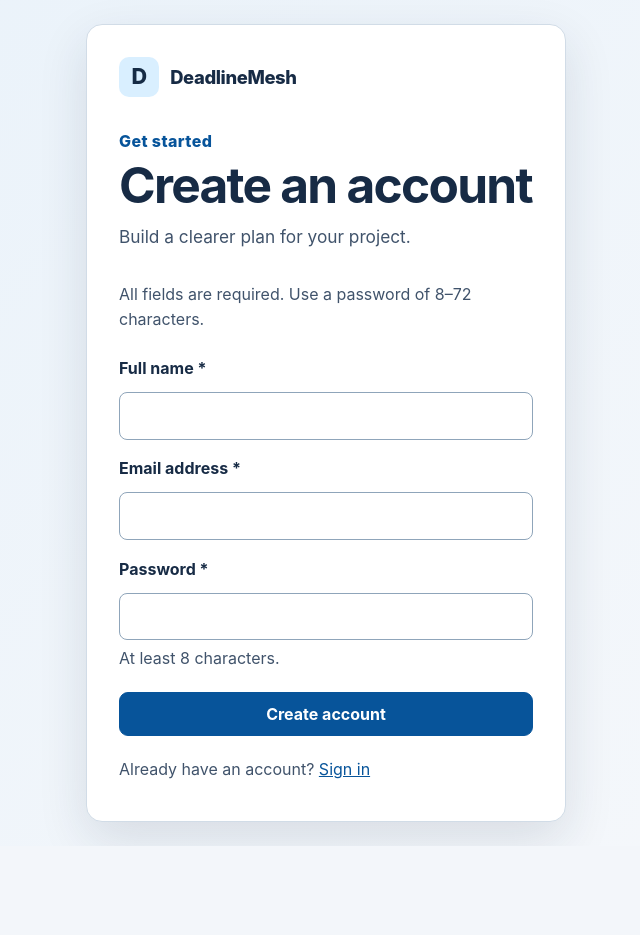
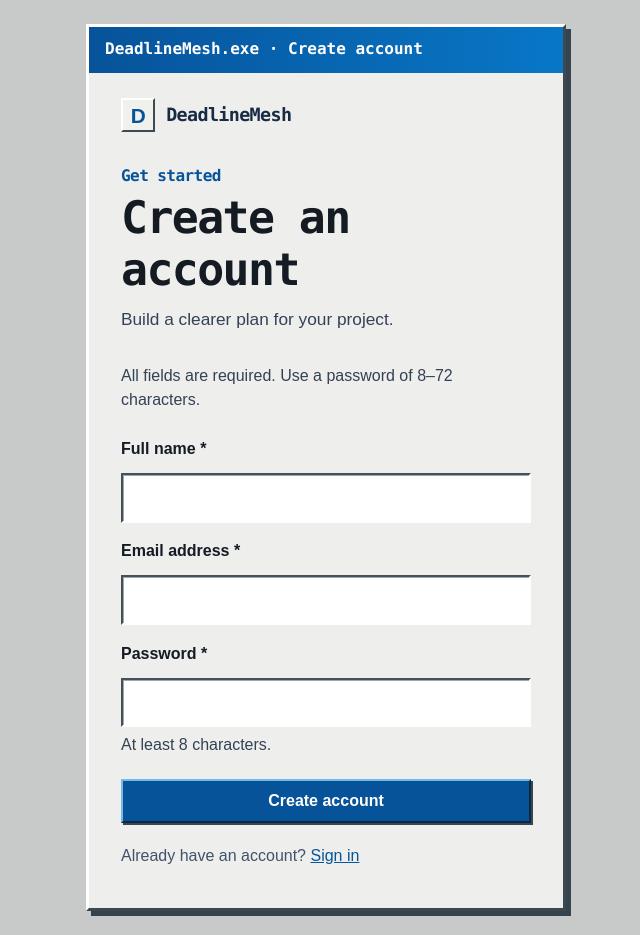
Before and after one commit to Abhiyansh-Kapoor/DeadlineMesh-Final, a React (Vite) app in the folder client/: page /signup in a window 1280 px wide. Shown: the whole page, without its empty margins (314-954 px from the left). Before the commit the page ends 846 px from the top, so only its background shows below. Built offline with nearby package versions, Linux system fonts and the light colour scheme.

Commit message:
Finish classic Windows UI and handoff notes

```diff
--- a/client/src/pages/Dashboard.tsx
+++ b/client/src/pages/Dashboard.tsx
@@ -96,7 +96,7 @@ export default function Dashboard() {
     <div className="app-frame">
       <a className="skip-link" href="#main">Skip to main content</a>
       <header className="site-header">
-        <Link className="brand" to="/dashboard" aria-label="DeadlineMesh home"><span className="brand-mark" aria-hidden="true">D</span><span>DeadlineMesh</span></Link>
+        <Link className="brand" to="/dashboard" aria-label="DeadlineMesh home"><span className="brand-mark" aria-hidden="true">▣</span><span>DeadlineMesh.exe</span></Link>
         <nav aria-label="Account"><span className="header-user">{user?.name}</span><button type="button" className="button button-quiet" onClick={logout}>Sign out</button></nav>
       </header>
       <main id="main" className="container">
--- a/client/src/pages/Login.tsx
+++ b/client/src/pages/Login.tsx
@@ -26,6 +26,7 @@ export default function Login() {
 
   return <main className="auth-page">
     <section className="auth-card" aria-labelledby="login-title">
+      <div className="auth-titlebar">DeadlineMesh.exe · Sign in</div>
       <Link className="brand" to="/login"><span className="brand-mark" aria-hidden="true">D</span><span>DeadlineMesh</span></Link>
       <p className="eyebrow">Welcome back</p>
       <h1 id="login-title">Sign in</h1>
--- a/client/src/pages/ProjectTasks.tsx
+++ b/client/src/pages/ProjectTasks.tsx
@@ -164,7 +164,7 @@ export default function ProjectTasks() {
     <div className="app-frame">
       <a className="skip-link" href="#main">Skip to main content</a>
       <header className="site-header">
-        <Link className="brand" to="/dashboard" aria-label="DeadlineMesh home"><span className="brand-mark" aria-hidden="true">D</span><span>DeadlineMesh</span></Link>
+        <Link className="brand" to="/dashboard" aria-label="DeadlineMesh home"><span className="brand-mark" aria-hidden="true">▣</span><span>DeadlineMesh.exe</span></Link>
         <nav aria-label="Main navigation"><Link className="header-link" to="/dashboard">All projects</Link></nav>
       </header>
       <main id="main" className="container">
--- a/client/src/pages/Signup.tsx
+++ b/client/src/pages/Signup.tsx
@@ -27,6 +27,7 @@ export default function Signup() {
 
   return <main className="auth-page">
     <section className="auth-card" aria-labelledby="signup-title">
+      <div className="auth-titlebar">DeadlineMesh.exe · Create account</div>
       <Link className="brand" to="/login"><span className="brand-mark" aria-hidden="true">D</span><span>DeadlineMesh</span></Link>
       <p className="eyebrow">Get started</p>
       <h1 id="signup-title">Create an account</h1>
--- a/client/src/styles/global.css
+++ b/client/src/styles/global.css
@@ -189,3 +189,149 @@ tbody th { font-weight: 700; }
   .modal-actions .button { flex: 1; }
   .auth-card { padding: 1.4rem; }
 }
+
+/* Classic Windows theme: square windows and strong, readable contrast. */
+:root {
+  font-family: Arial, "Segoe UI", sans-serif;
+  background: #c8c9c9;
+  color: #151b23;
+}
+body {
+  background-color: #c8c9c9;
+  background-image: radial-gradient(#aeb2b4 .65px, transparent .65px);
+  background-size: 6px 6px;
+}
+h1, h2, h3, .brand, .eyebrow, .stat strong {
+  font-family: "Lucida Console", "Courier New", monospace;
+  letter-spacing: -.035em;
+}
+h1 { font-size: clamp(1.95rem, 4vw, 2.8rem); }
+h2 { font-size: 1.35rem; }
+h3 { font-size: 1.06rem; }
+.app-frame { background: transparent; }
+.site-header {
+  background: linear-gradient(90deg, #07539a, #0877c7);
+  border: 3px solid;
+  border-color: #f7f7f7 #25313c #25313c #f7f7f7;
+  box-shadow: 3px 3px 0 #4b555d;
+  min-height: 62px;
+}
+.site-header .brand, .site-header .header-link { color: #fff; }
+.brand { font-size: 1.15rem; }
+.brand-mark {
+  color: #07539a;
+  background: #f0f0ed;
+  width: 34px;
+  height: 34px;
+  border: 2px solid;
+  border-color: #fff #3f4a50 #3f4a50 #fff;
+  border-radius: 0;
+  font-family: Arial, sans-serif;
+  font-size: 1.3rem;
+}
+.container { padding-top: 2.1rem; }
+.page-intro { background: #ededeb; border: 2px solid; border-color: #fff #41484e #41484e #fff; box-shadow: 3px 3px 0 #5e686e; padding: 1.3rem 1.5rem; }
+.eyebrow { color: #07539a; }
+.lead, .deadline, .panel-header p, .stat span, .project-card > p, .task-card-main > p, dt, .form-hint, .timeline-dates, .empty-state { color: #334255; }
+.button, .icon-button {
+  border-radius: 0;
+  border: 2px solid;
+  box-shadow: 2px 2px 0 #39444d;
+}
+.button:active, .icon-button:active { transform: translate(2px, 2px); box-shadow: none; }
+.button-primary { background: #07539a; border-color: #75b9e7 #092a46 #092a46 #75b9e7; color: #fff; }
+.button-primary:hover { background: #06457f; }
+.button-quiet { background: #e8e8e5; border-color: #fff #47535b #47535b #fff; color: #151b23; }
+.button-quiet:hover { background: #d9e8f4; }
+.button-danger-quiet { background: #e8e8e5; border-color: #fff #47535b #47535b #fff; color: #811525; }
+.button-danger-quiet:hover { background: #f7e1e3; }
+.site-header .button-quiet { background: #e8e8e5; color: #151b23; border-color: #fff #47535b #47535b #fff; }
+.site-header .button-quiet:hover { background: #d9e8f4; }
+.panel, .stat, .project-card, .task-card, .detail-box, .simulation-result {
+  border: 2px solid;
+  border-color: #fff #4e575d #4e575d #fff;
+  box-shadow: 3px 3px 0 #69737a;
+  border-radius: 0;
+  background: #f0f0ee;
+}
+.panel { padding: 1.5rem; }
+.panel-header {
+  background: linear-gradient(90deg, #07539a, #0877c7);
+  color: #fff;
+  margin: -1.5rem -1.5rem 1.3rem;
+  padding: .75rem 1rem;
+  border-bottom: 2px solid #244460;
+}
+.panel-header p { color: #fff; }
+.panel-header .button { align-self: center; }
+.stat strong { color: #07539a; }
+.project-card, .task-card { background: #fff; }
+.project-grid, .task-list { gap: 1rem; }
+.progress { border: 1px solid #5a6670; border-radius: 0; background: #dededc; height: 17px; }
+.progress span { background: repeating-linear-gradient(90deg, #07539a 0 14px, #1278bd 14px 18px); }
+input, select, textarea {
+  border: 2px solid;
+  border-color: #465058 #fff #fff #465058;
+  border-radius: 0;
+  background: #fff;
+  box-shadow: inset 1px 1px 0 #9ca7ae;
+  color: #151b23;
+}
+.badge { border: 1px solid currentColor; border-radius: 0; }
+.section-nav { gap: .35rem; border-bottom: 2px solid #48535a; padding-bottom: 0; }
+.section-link {
+  background: #e5e5e3;
+  color: #151b23;
+  border: 2px solid;
+  border-color: #fff #4e575d #4e575d #fff;
+  border-radius: 0;
+  box-shadow: none;
+}
+.section-link:hover { background: #d9e8f4; }
+.section-link.active { background: #07539a; color: #fff; border-color: #80bee9 #092a46 #092a46 #80bee9; }
+.message { border-radius: 0; }
+.dependency-column { background: #dfe4e7; border: 1px solid #66737b; border-radius: 0; }
+.dependency-node { border-radius: 0; background: #fff; border-color: #446b8f; }
+.detail-box, .simulation-result { background: #e3f0f8; }
+.timeline, .timeline-axis, .timeline-track { border-radius: 0; }
+.timeline-axis { background: #dfe9f2; }
+.timeline-track { background-color: #fff; }
+.timeline-bar { border-radius: 0; box-shadow: 2px 2px 0 #4b5e6c; }
+.modal {
+  background: #ececea;
+  border: 3px solid;
+  border-color: #fff #3e484f #3e484f #fff;
+  border-radius: 0;
+  box-shadow: 5px 5px 0 #35434e;
+}
+.modal-header {
+  background: linear-gradient(90deg, #07539a, #0877c7);
+  color: #fff;
+  border-bottom: 2px solid #21455f;
+}
+.modal-header .icon-button { color: #151b23; background: #e8e8e5; }
+.modal-actions { background: #e5e5e2; border-top: 2px solid #89959a; }
+.dependency-field { border: 2px solid #67747b; border-radius: 0; }
+.site-footer { background: #dededb; border-top: 2px solid #fff; color: #263747; }
+.auth-page { background: #c8c9c9; background-image: radial-gradient(#aeb2b4 .65px, transparent .65px); background-size: 6px 6px; }
+.auth-card {
+  border: 3px solid;
+  border-color: #fff #3e484f #3e484f #fff;
+  border-radius: 0;
+  box-shadow: 5px 5px 0 #35434e;
+  background: #eeeeec;
+}
+.auth-titlebar {
+  margin: -2rem -2rem 1.6rem;
+  padding: .65rem 1rem;
+  background: linear-gradient(90deg, #07539a, #0877c7);
+  color: #fff;
+  font-family: "Lucida Console", "Courier New", monospace;
+  font-weight: 700;
+}
+@media (max-width: 600px) {
+  .page-intro { padding: 1rem; }
+  .panel { padding: 1rem; }
+  .panel-header { margin: -1rem -1rem 1rem; }
+  .auth-titlebar { margin: -1.4rem -1.4rem 1.3rem; }
+}
```
Also changed, not shown: 1 other file (tests, documents, lock files or other folders).
